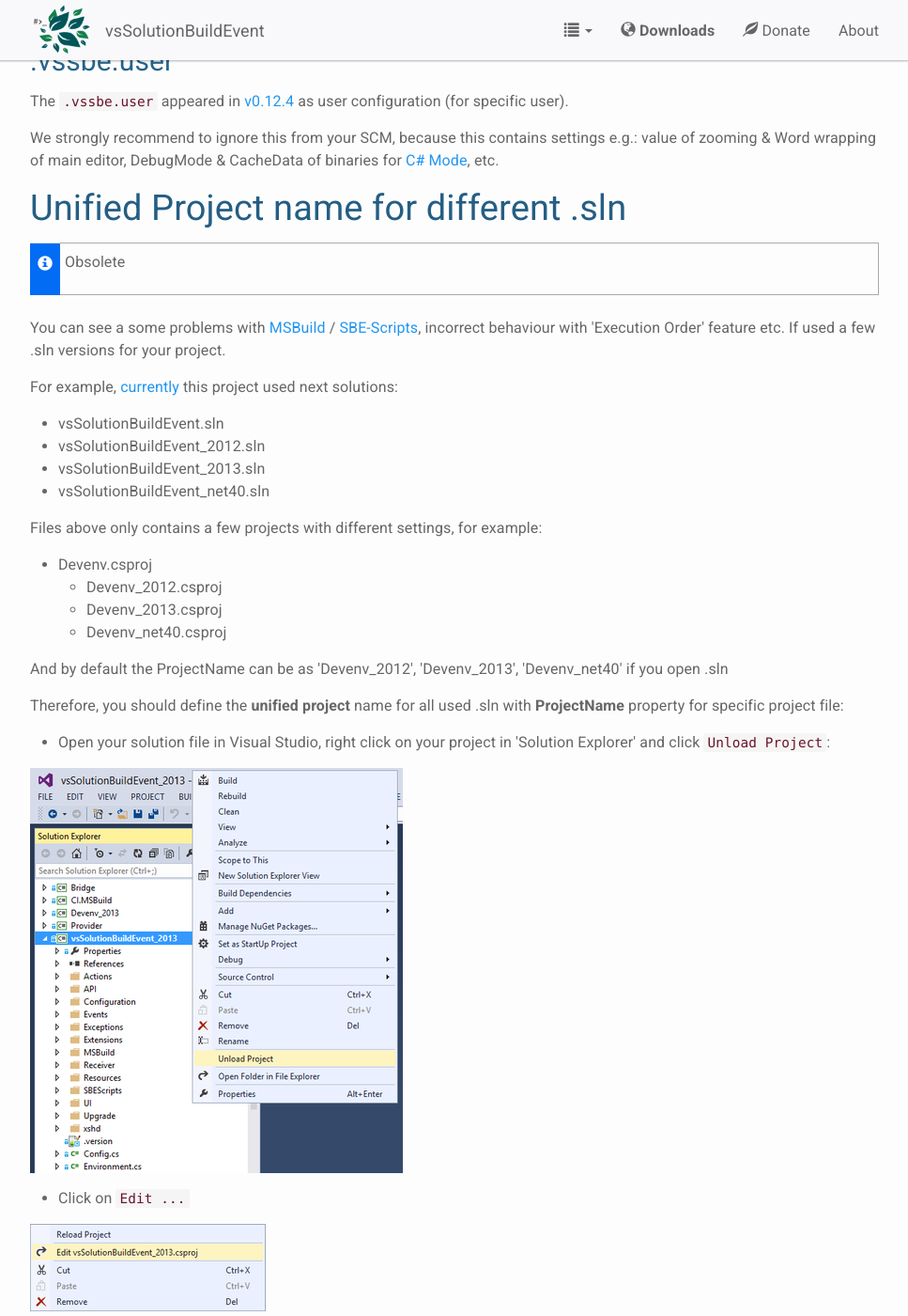
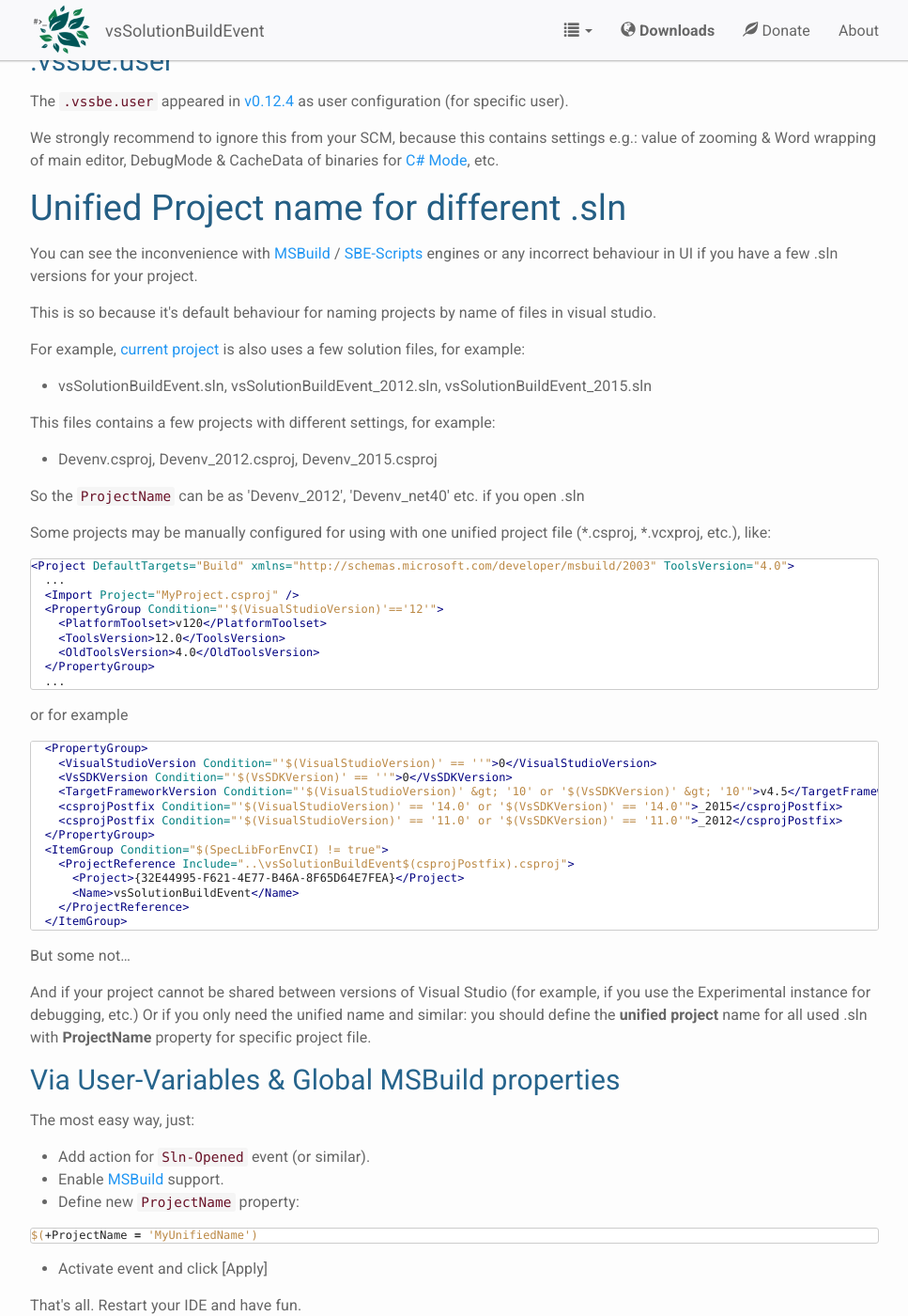
Before and after one commit to 3F/web.vsSBE, a Jekyll site: the page built from _doc/Features/vssbe.md, in a window 1280 px wide and 1400 px high, scrolled down 692 px. Shown: the whole window at 94% size, without its empty margins (156-1123 px from the left). Built offline with Jekyll 4.4.1, drawn with Linux system fonts in a browser that asks for light colours; nearby versions of some CDN libraries; Markdown is read by kramdown in place of the engine named in the settings; comment, search, counter and statistics services are not loaded; some of the changed text lies outside the part shown.

Commit message:
about 'Sln-Opened' & updated variant - "Unified Project name for different .sln"
+ 'Installation and removal' page

````diff
--- a/_doc/Features/vssbe.md
+++ b/_doc/Features/vssbe.md
@@ -5,11 +5,11 @@
 ---
 # .vssbe
 
-All shared settings for program stored in solution directory as **.vssbe** text-based file.
+All shared settings will be located in solution directory as **.vssbe** text-based file.
 
 **[v0.9+](/Changelist/#vsix)** uses the [JSON format](http://json.org) (text-based language-independent data interchange format)
 
-You can also ignore this from your repo with scm ([.gitignore](http://git-scm.com/docs/gitignore), .hgignore, .bzrignore, svn:ignore, etc.,)
+You can also ignore this from your repo with scm if needed ([.gitignore](http://git-scm.com/docs/gitignore), .hgignore, .bzrignore, svn:ignore, etc.,)
 
 ## .vssbe for each .sln (Solution File)
 
@@ -43,28 +43,78 @@
 
 # Unified Project name for different .sln
 
+You can see the inconvenience with [MSBuild](../../Scripts/MSBuild/) / [SBE-Scripts](../../Scripts/SBE-Scripts/) engines or any incorrect behaviour in UI if you have a few .sln versions for your project.
+
+This is so because it's default behaviour for naming projects by name of files in visual studio.
+
+For example, [current project](https://github.com/3F/vsSolutionBuildEvent) is also uses a few solution files, for example:
+
+* vsSolutionBuildEvent.sln, vsSolutionBuildEvent_2012.sln, vsSolutionBuildEvent_2015.sln
+
+This files contains a few projects with different settings, for example:
+
+* Devenv.csproj, Devenv_2012.csproj, Devenv_2015.csproj
+
+So the `ProjectName` can be as 'Devenv_2012', 'Devenv_net40' etc. if you open .sln
+
+Some projects may be manually configured for using with one unified project file (*.csproj, *.vcxproj, etc.), like:
+
+```xml
+<Project DefaultTargets="Build" xmlns="http://schemas.microsoft.com/developer/msbuild/2003" ToolsVersion="4.0">
+  ...
+  <Import Project="MyProject.csproj" />
+  <PropertyGroup Condition="'$(VisualStudioVersion)'=='12'">
+    <PlatformToolset>v120</PlatformToolset>
+    <ToolsVersion>12.0</ToolsVersion>
+    <OldToolsVersion>4.0</OldToolsVersion>
+  </PropertyGroup>
+  ...
+```
+
+or for example
+
+```xml
+  <PropertyGroup>
+    <VisualStudioVersion Condition="'$(VisualStudioVersion)' == ''">0</VisualStudioVersion>
+    <VsSDKVersion Condition="'$(VsSDKVersion)' == ''">0</VsSDKVersion>
+    <TargetFrameworkVersion Condition="'$(VisualStudioVersion)' &gt; '10' or '$(VsSDKVersion)' &gt; '10'">v4.5</TargetFrameworkVersion>
+    <csprojPostfix Condition="'$(VisualStudioVersion)' == '14.0' or '$(VsSDKVersion)' == '14.0'">_2015</csprojPostfix>
+    <csprojPostfix Condition="'$(VisualStudioVersion)' == '11.0' or '$(VsSDKVersion)' == '11.0'">_2012</csprojPostfix>
+  </PropertyGroup>
+  <ItemGroup Condition="$(SpecLibForEnvCI) != true">
+    <ProjectReference Include="..\vsSolutionBuildEvent$(csprojPostfix).csproj">
+      <Project>{32E44995-F621-4E77-B46A-8F65D64E7FEA}</Project>
+      <Name>vsSolutionBuildEvent</Name>
+    </ProjectReference>
+  </ItemGroup>
+```
+
+
+But some not...
+
+And if your project cannot be shared between versions of Visual Studio (for example, if you use the Experimental instance for debugging, etc.)
+Or if you only need the unified name and similar: you should define the **unified project** name for all used .sln with **ProjectName** property for specific project file.
+
+## Via User-Variables & Global MSBuild properties
+
+The most easy way, just:
+
+* Add action for `Sln-Opened` event (or similar).
+* Enable [MSBuild](../../Scripts/MSBuild/) support.
+* Define new `ProjectName` property:
+
+```bash
+$(+ProjectName = 'MyUnifiedName')
+```
+
+* Activate event and click [Apply]
+
+That's all. Restart your IDE and have fun.
+
+## Obsolete variant or variant for old versions
+
 {% assign infoData = "Obsolete" %}
 {% include elem/info %}
-
-You can see a some problems with [MSBuild](../../Scripts/MSBuild/) / [SBE-Scripts](../../Scripts/SBE-Scripts/), incorrect behaviour with 'Execution Order' feature etc. If used a few .sln versions for your project.
-
-For example, [currently](https://github.com/3F/vsSolutionBuildEvent) this project used next solutions:
-
-* vsSolutionBuildEvent.sln
-* vsSolutionBuildEvent_2012.sln
-* vsSolutionBuildEvent_2013.sln
-* vsSolutionBuildEvent_net40.sln
-
-Files above only contains a few projects with different settings, for example:
-
-* Devenv.csproj
-    * Devenv_2012.csproj
-    * Devenv_2013.csproj
-    * Devenv_net40.csproj
-
-And by default the ProjectName can be as 'Devenv_2012', 'Devenv_2013', 'Devenv_net40' if you open .sln
-
-Therefore, you should define the **unified project** name for all used .sln with **ProjectName** property for specific project file:
 
 * Open your solution file in Visual Studio, right click on your project in 'Solution Explorer' and click `Unload Project`:
 
@@ -93,9 +143,7 @@
 
 ![Step 4](../../Resources/projectName/step4.png)
 
-That's all. Repeat this steps for others your files.
-
-If you have problems, ask [here](https://bitbucket.org/3F/vssolutionbuildevent/issues/new)
+Repeat all steps for other files.
 
 # Optional 'Command__' property
 
````
Also changed, not shown: About/index.html (+4 -4 lines), _doc/Events.md (+12 -9 lines), _doc/Events/CommandEvent.md (+1 -1 lines), _doc/Events/SlnOpened.md (added, +32 -0 lines), _doc/Examples/Artefacts.md (+5 -8 lines), _doc/Features/Solution-wide.md (+1 -1 lines), _doc/Installation.md (added, +40 -0 lines).
